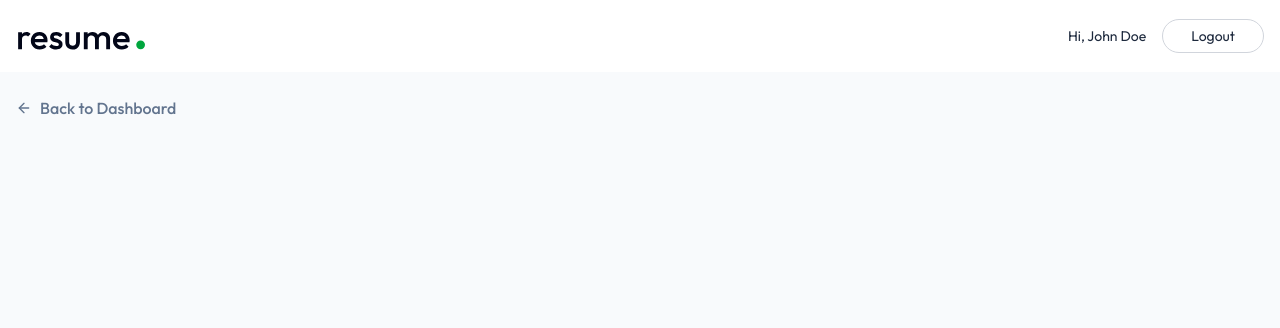
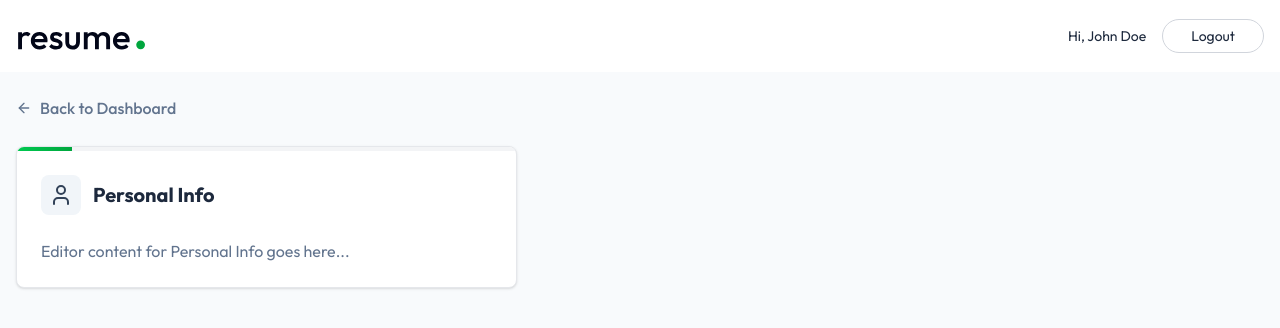
Before and after one commit to priyanshi1207-star/my-react-app, a React (Vite) app: page /App/builder/1 in a window 1280 px wide. Shown: the top 328 px of the page. Built offline with nearby package versions, Linux system fonts and the light colour scheme; the HTML template or start-up script is replaced by a standard one.

Commit message:
Updated Project

```diff
--- a/src/Pages/ResumeBuilder.jsx
+++ b/src/Pages/ResumeBuilder.jsx
@@ -1,7 +1,7 @@
 import React, { useState, useEffect } from 'react' // Fix: Added useEffect and useState
 import { Link, useParams } from 'react-router-dom'
 import { dummyResumeData } from '../assets/assets'
-import { ArrowLeftIcon } from 'lucide-react'
+import { ArrowLeftIcon, AwardIcon, BriefcaseIcon, FileText, FileTextIcon, FolderIcon, GraduationCapIcon, HeartIcon, LanguagesIcon, SparklesIcon, User, UserIcon } from 'lucide-react'
 
 const ResumeBuilder = () => {
 
@@ -32,6 +32,23 @@ const ResumeBuilder = () => {
     }
   }
 
+  const [activeSectionIndex, setActiveSectionIndex] = useState(0)
+  const [removeBackground, setRemoveBackground] = useState(false);
+
+  const sections = [
+    { id: 'personal_info', name: 'Personal Info', icon: UserIcon },
+    { id: 'professional_summary', name: 'Professional Summary', icon: FileTextIcon },
+    { id: 'work_experience', name: 'Work Experience', icon: BriefcaseIcon },
+    { id: 'education', name: 'Education', icon: GraduationCapIcon },
+    { id: 'skills', name: 'Skills', icon: SparklesIcon },
+    { id: 'projects', name: 'Projects', icon: FolderIcon },
+    { id: 'certifications', name: 'Certifications', icon: AwardIcon },
+    { id: 'languages', name: 'Languages', icon: LanguagesIcon },
+    { id: 'interests', name: 'Interests', icon: HeartIcon },
+  ]
+
+  const activeSection = sections[activeSectionIndex]
+
   useEffect(() => {
     loadExistingResume()
   }, [resumeId]) // Added resumeId to dependency array for best practice
@@ -49,8 +66,31 @@ const ResumeBuilder = () => {
       <div className='max-w-7xl mx-auto px-4 pb-8'>
         <div className='grid lg:grid-cols-12 gap-8'>
           {/* Left - Resume Editor */}
-          <div>
+          <div className='lg:col-span-5'>
+            <div className='bg-white rounded-lg shadow-sm border border-gray-200 p-6 pt-1 relative overflow-hidden'>
 
+              {/* Progress Bar Background */}
+              <div className='absolute top-0 left-0 right-0 h-1 bg-gray-100'></div>
+
+              {/* Animated Progress Bar Fill */}
+              <div
+                className='absolute top-0 left-0 h-1 bg-gradient-to-r from-green-500 to-green-600 transition-all duration-500 ease-in-out'
+                style={{ width: `${((activeSectionIndex + 1) / sections.length) * 100}%` }}
+              ></div>
+
+              <div className='mt-6'>
+                {/* Section Header */}
+                <div className='flex items-center gap-3 mb-6'>
+                  <div className='p-2 bg-slate-100 rounded-lg text-slate-700'>
+                    <activeSection.icon className='size-6' />
+                  </div>
+                  <h2 className='text-xl font-bold text-slate-800'>{activeSection.name}</h2>
+                </div>
+
+                {/* Form Content will go here */}
+                <p className='text-slate-500'>Editor content for {activeSection.name} goes here...</p>
+              </div>
+            </div>
           </div>
           {/* Right - Resume Preview */}
         </div>
```
